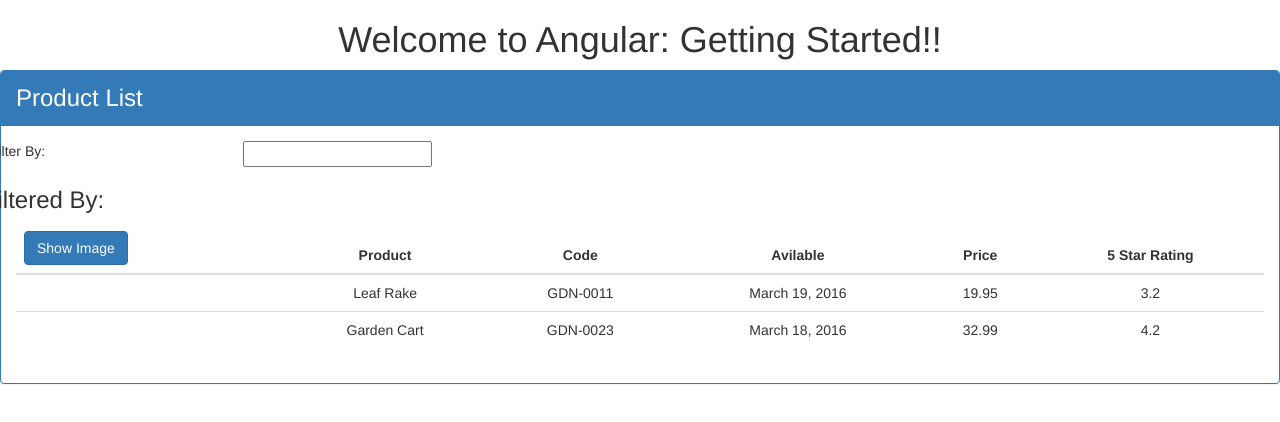
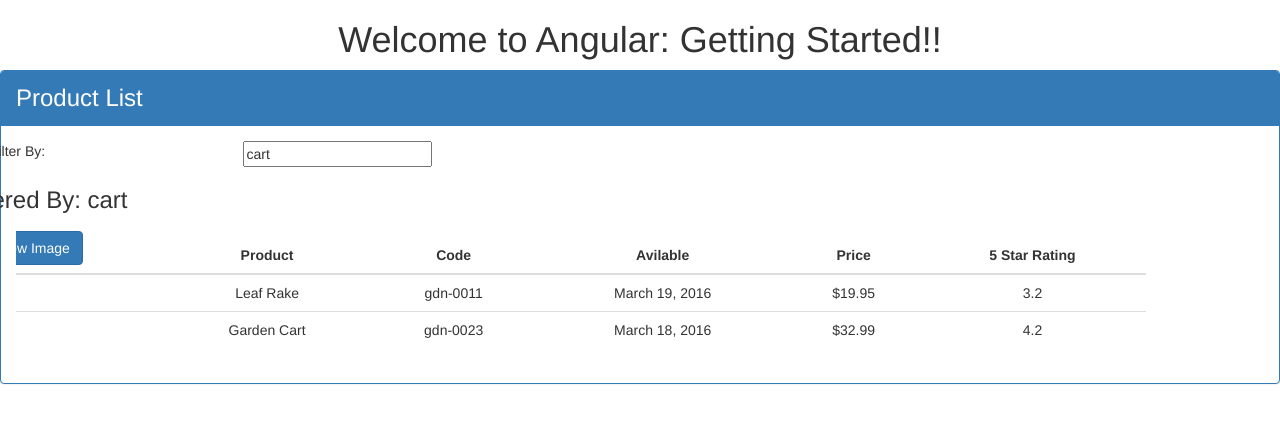
Before and after one commit to TamerHussien/APM, an Angular app: page / in a window 1280 px wide. Shown: the top 422 px of the page. Built offline with nearby package versions, Linux system fonts and the light colour scheme.

Commit message:
Develop (#2)
* m5-02 property binding

* m5-05 transforming data with pipes

```diff
--- a/src/app/app.module.ts
+++ b/src/app/app.module.ts
@@ -1,4 +1,5 @@
 import { BrowserModule } from '@angular/platform-browser';
+import { FormsModule } from '@angular/forms';
 import { NgModule } from '@angular/core';
 
 import { AppComponent } from './app.component';
@@ -10,7 +11,8 @@ import { ProductListComponent } from './products/product-list.component';
     ProductListComponent
   ],
   imports: [
-    BrowserModule
+    BrowserModule,
+    FormsModule
   ],
   providers: [],
   bootstrap: [AppComponent]
--- a/src/app/products/product-list.component.html
+++ b/src/app/products/product-list.component.html
@@ -6,21 +6,21 @@
         <div class="row">
             <div class="col-md-2" style="margin-left: -90px">Filter By:</div>
             <div class="col-md-4">
-                <input type="text">
+                <input [(ngModel)]="listFilter" type="text">
             </div>
         </div>
         <div class="row">
             <div class="col-md-2">
-                <h3 style="margin-left: -128px">Filtered By:</h3>
+                <h3 style="margin-left: -128px">Filtered By: {{listFilter}}</h3>
             </div>
         </div>
         <div class="table-responsive">
-            <table class="table" *ngIf="products && products.length">
+            <table class="table" *ngIf="products && products.length" style="margin-left: -118px;">
                 <thead>
                     <tr>
-                        <th>
-                            <button class="btn btn-primary">
-                                Show Image
+                        <th class="text-center">
+                            <button class="btn btn-primary" (click)="toggleImages()">
+                               {{showImage? 'Hide': 'Show' }} Image
                             </button>
                         </th>
                         <th class="text-center">Product</th>
@@ -32,11 +32,13 @@
                 </thead>
                 <tbody>
                     <tr *ngFor="let product of products">
-                        <td></td>
+                        <td>
+                            <img *ngIf="showImage" [src]='product.imageUrl' alt="product.productName" [title]='product.productName' [style.width.px]="imageWidth" [style.margin.px]="imageMargin">
+                        </td>
                         <td>{{product.productName}}</td>
-                        <td>{{product.productCode}}</td>
+                        <td>{{product.productCode | lowercase}}</td>
                         <td>{{product.releaseDate}}</td>
-                        <td>{{product.price}}</td>
+                        <td>{{product.price | currency:'USD':true:'1.2-2'}}</td>
                         <td>{{product.starRating}}</td>
 
                     </tr>
--- a/src/app/products/product-list.component.ts
+++ b/src/app/products/product-list.component.ts
@@ -7,6 +7,10 @@ import { Component } from '@angular/core';
 
 export class ProductListComponent {
     pageTitle: string = 'Product List';
+    imageWidth: number = 50;
+    imageMargin: number = 2;
+    showImage: boolean = false;
+    listFilter: string = 'cart';
     products: any[] = [
         {
             'productId': 1,
@@ -30,4 +34,8 @@ export class ProductListComponent {
         },
     ];
 
+    toggleImages(): void {
+
+        this.showImage = !this.showImage;
+    }
 }
```
